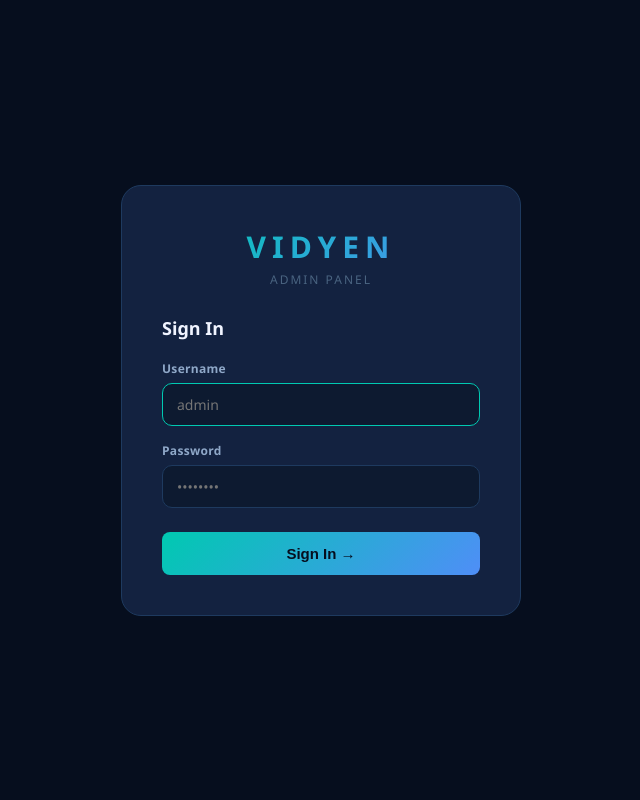
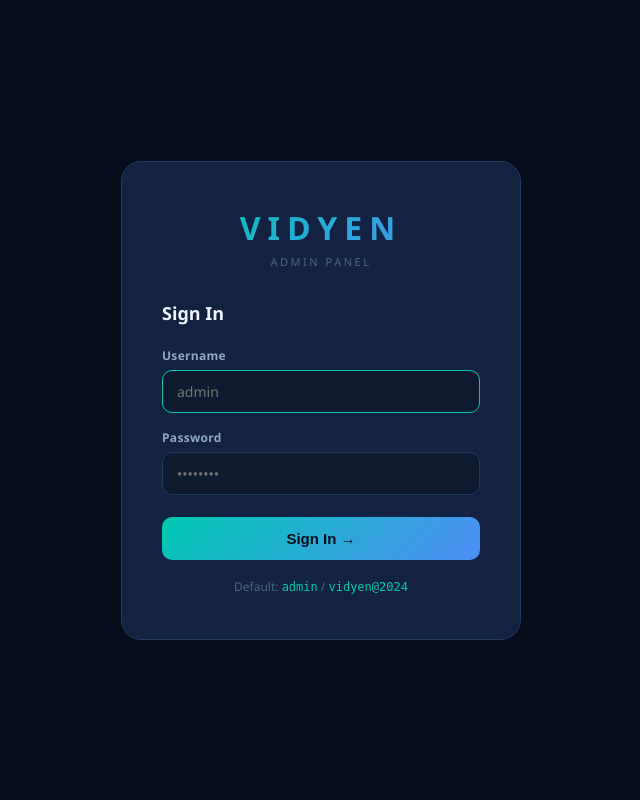
Before and after one commit to Damish-7/vidyen, a PHP site: page /admin/login.php in a window 1280 px wide. Shown: the whole page, without its empty margins (319-959 px from the left). Run offline with PHP 8.4, Linux system fonts and the light colour scheme.

Commit message:
abstarct solved

```diff
--- a/vidyen_api/admin/login.php
+++ b/vidyen_api/admin/login.php
@@ -1,17 +1,30 @@
 <?php
-// admin/login.php
+// admin/login.php — standalone, does NOT include config.php to avoid double session_start
 session_start();
+
+// If already logged in, go straight to dashboard
+if (!empty($_SESSION['admin_logged_in'])) {
+    header('Location: index.php');
+    exit;
+}
+
 define('ADMIN_USER', 'admin');
 define('ADMIN_PASS', 'vidyen@2024');
 
 $error = '';
+
 if ($_SERVER['REQUEST_METHOD'] === 'POST') {
-    if ($_POST['username'] === ADMIN_USER && $_POST['password'] === ADMIN_PASS) {
+    $username = trim($_POST['username'] ?? '');
+    $password = $_POST['password'] ?? '';
+
+    if ($username === ADMIN_USER && $password === ADMIN_PASS) {
         $_SESSION['admin_logged_in'] = true;
+        $_SESSION['admin_user']      = $username;
+        // Use relative redirect — works on all MAMP setups
         header('Location: index.php');
         exit;
     }
-    $error = 'Invalid username or password.';
+    $error = 'Invalid username or password. Try: admin / vidyen@2024';
 }
 ?>
 <!DOCTYPE html>
@@ -19,52 +32,66 @@ if ($_SERVER['REQUEST_METHOD'] === 'POST') {
 <head>
 <meta charset="UTF-8">
 <meta name="viewport" content="width=device-width,initial-scale=1">
-<title>VIDYEN Admin Login</title>
+<title>VIDYEN Admin — Login</title>
 <link rel="stylesheet" href="assets/style.css">
 <style>
-  .login-wrap { min-height: 100vh; display: flex;
-    align-items: center; justify-content: center; }
-  .login-box  { background: var(--card); border: 1px solid var(--border);
-    border-radius: 20px; padding: 40px; width: 100%; max-width: 400px; }
-  .login-logo { text-align: center; margin-bottom: 28px; }
-  .login-logo h1 { font-size: 30px; font-weight: 800; letter-spacing: 6px;
-    background: linear-gradient(135deg,var(--teal),var(--blue));
-    -webkit-background-clip: text; -webkit-text-fill-color: transparent; }
-  .login-logo p { color: var(--dim); font-size: 12px; letter-spacing: 2px;
-    margin-top: 4px; }
-  .login-box h2 { font-size: 18px; font-weight: 700; margin-bottom: 20px; }
-  .form-group { margin-bottom: 16px; }
-  .btn-full { width: 100%; justify-content: center; padding: 13px; font-size: 15px; }
-  .error { color: var(--red); font-size: 13px; margin-bottom: 14px;
-    background: rgba(255,77,109,.1); border: 1px solid rgba(255,77,109,.3);
-    padding: 10px 14px; border-radius: 8px; }
+  body { display:flex; align-items:center; justify-content:center; min-height:100vh; }
+  .box {
+    background:var(--card); border:1px solid var(--border);
+    border-radius:20px; padding:44px 40px; width:100%; max-width:400px;
+  }
+  .logo { text-align:center; margin-bottom:32px; }
+  .logo h1 {
+    font-size:32px; font-weight:800; letter-spacing:7px;
+    background:linear-gradient(135deg,var(--teal),var(--blue));
+    -webkit-background-clip:text; -webkit-text-fill-color:transparent;
+  }
+  .logo p { color:var(--dim); font-size:11px; letter-spacing:2.5px; margin-top:5px; }
+  h2 { font-size:18px; font-weight:700; margin-bottom:22px; }
+  .fg { margin-bottom:16px; display:flex; flex-direction:column; gap:6px; }
+  .er {
+    background:rgba(255,77,109,.1); border:1px solid rgba(255,77,109,.3);
+    color:var(--red); border-radius:10px; padding:11px 14px;
+    font-size:13px; margin-bottom:14px;
+  }
+  .sub {
+    width:100%; background:linear-gradient(135deg,var(--teal),var(--blue));
+    color:#060E1E; border:none; border-radius:10px; padding:13px;
+    font-size:15px; font-weight:700; cursor:pointer; margin-top:6px;
+    transition:opacity .15s;
+  }
+  .sub:hover { opacity:.88; }
+  .hint { text-align:center; color:var(--dim); font-size:12px; margin-top:18px; }
+  .hint code { color:var(--teal); }
 </style>
 </head>
 <body>
-<div class="login-wrap">
-  <div class="login-box">
-    <div class="login-logo">
+<div class="box">
+  <div class="logo">
     <h1>VIDYEN</h1>
     <p>ADMIN PANEL</p>
   </div>
   <h2>Sign In</h2>
+
   <?php if ($error): ?>
-      <div class="error">✕ <?= htmlspecialchars($error) ?></div>
+    <div class="er">✕ <?= htmlspecialchars($error) ?></div>
   <?php endif; ?>
-    <form method="POST">
-      <div class="form-group">
+
+  <form method="POST" action="login.php">
+    <div class="fg">
       <label>Username</label>
-        <input type="text" name="username" placeholder="admin" required autofocus>
+      <input type="text" name="username"
+             value="<?= htmlspecialchars($_POST['username'] ?? '') ?>"
+             placeholder="admin" required autofocus>
     </div>
-      <div class="form-group">
+    <div class="fg">
       <label>Password</label>
       <input type="password" name="password" placeholder="••••••••" required>
     </div>
-      <button type="submit" class="btn btn-teal btn-full" style="margin-top:8px">
-        Sign In →
-      </button>
+    <button type="submit" class="sub">Sign In →</button>
   </form>
-  </div>
+
+  <p class="hint">Default: <code>admin</code> / <code>vidyen@2024</code></p>
 </div>
 </body>
 </html>
```
Also changed, not shown: vidyen_api/admin/config.php (line endings or trailing spaces), vidyen_api/controllers/AuthController.php (line endings or trailing spaces), vidyen_api/controllers/CertificatesController.php (line endings or trailing spaces), vidyen_api/controllers/HomeController.php (line endings or trailing spaces), vidyen_api/controllers/PreConfController.php (line endings or trailing spaces), vidyen_api/controllers/WorkshopController.php (line endings or trailing spaces), vidyen_api/index.php (line endings or trailing spaces), 2 other files. Lines whose indentation alone changed are shown as unchanged.
